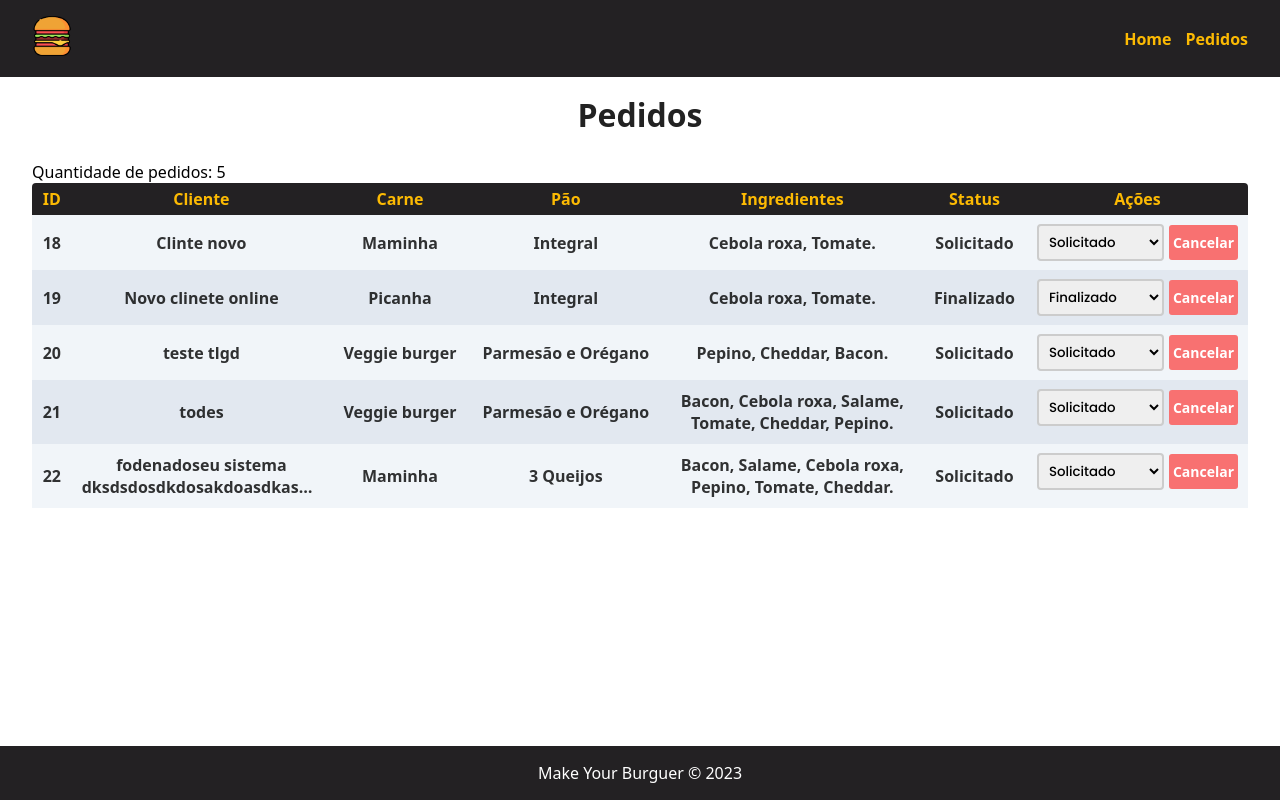
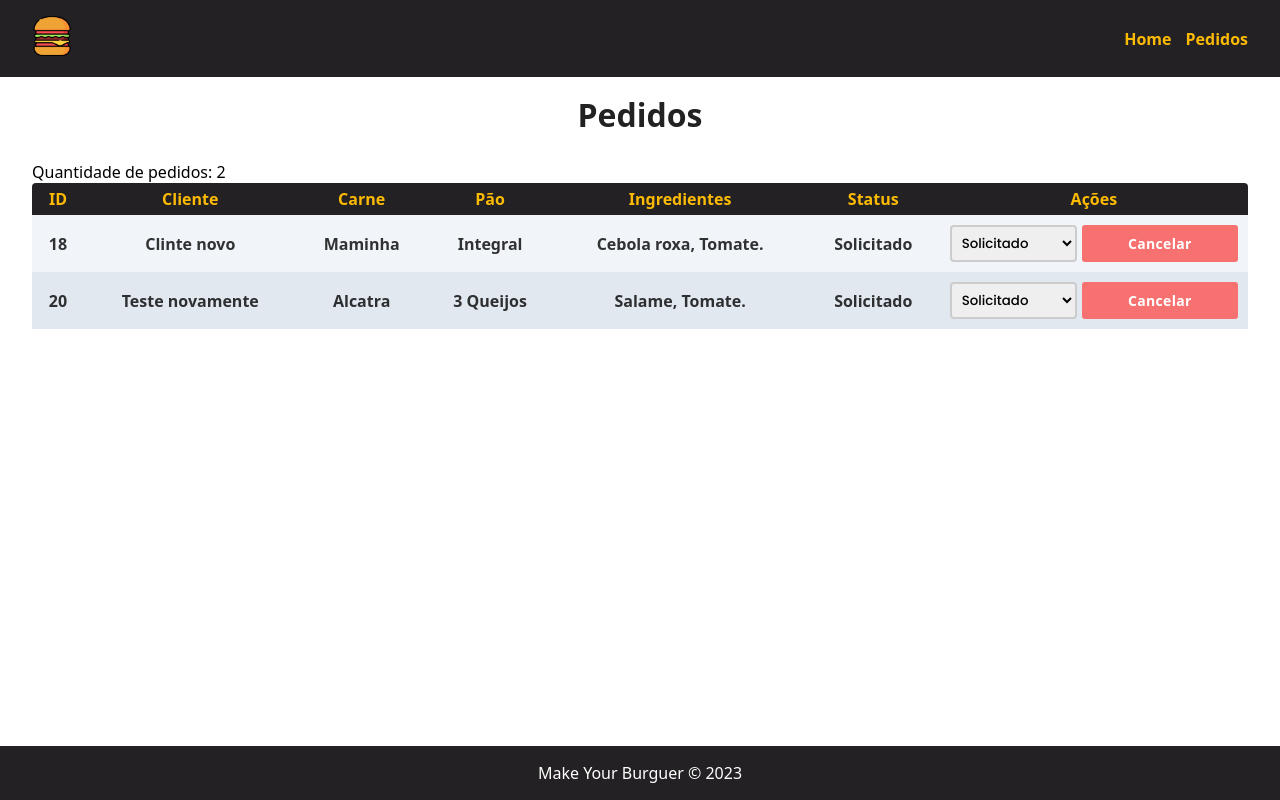
Before and after one commit to William-Romeu-Bronstrup/VueBurguer, a Vue app in the folder makeBurguerProject/: page /pedidos in a window 1280 px wide. Built offline with nearby package versions, Linux system fonts and the light colour scheme; data requests are answered from the project's data file.

Commit message:
Added delete orders feature

```diff
--- a/makeBurguerProject/db/db.json
+++ b/makeBurguerProject/db/db.json
@@ -82,41 +82,23 @@
       "nome": "Clinte novo",
       "carne": "Maminha",
       "pao": "Integral",
-      "opcionais": ["Cebola roxa", "Tomate"],
+      "opcionais": [
+        "Cebola roxa",
+        "Tomate"
+      ],
       "status": "Solicitado",
       "id": 18
     },
     {
-      "nome": "Novo clinete online",
-      "carne": "Picanha",
-      "pao": "Integral",
-      "opcionais": ["Cebola roxa", "Tomate"],
-      "status": "Finalizado",
-      "id": 19
-    },
-    {
-      "nome": "teste tlgd",
-      "carne": "Veggie burger",
-      "pao": "Parmesão e Orégano",
-      "opcionais": ["Pepino", "Cheddar", "Bacon"],
+      "nome": "Teste novamente",
+      "carne": "Alcatra",
+      "pao": "3 Queijos",
+      "opcionais": [
+        "Salame",
+        "Tomate"
+      ],
       "status": "Solicitado",
       "id": 20
-    },
-    {
-      "nome": "todes",
-      "carne": "Veggie burger",
-      "pao": "Parmesão e Orégano",
-      "opcionais": ["Bacon", "Cebola roxa", "Salame", "Tomate", "Cheddar", "Pepino"],
-      "status": "Solicitado",
-      "id": 21
-    },
-    {
-      "nome": "fodenadoseu sistema dksdsdosdkdosakdoasdkasodoakdoadkpasokdoakdopaskdopakdopskaodakspodkasdkoasdaskdopasdkoakdosakdoaskdoaskdpaskdoaskdopaskdosapkdkasodkoasdkaopdkakdoadkasdadadadsadasdad",
-      "carne": "Maminha",
-      "pao": "3 Queijos",
-      "opcionais": ["Bacon", "Salame", "Cebola roxa", "Pepino", "Tomate", "Cheddar"],
-      "status": "Solicitado",
-      "id": 22
     }
   ]
 }
--- a/makeBurguerProject/src/assets/root.css
+++ b/makeBurguerProject/src/assets/root.css
@@ -14,5 +14,6 @@
   --table-background-even: #e2e8f0;
   --table-background-odd: #f1f5f9;
   --color-error: #f87171;
+  --color-error-hover: #ef4444;
   --color-black-80: rgba(0, 0, 0, 0.8);
 }
--- a/makeBurguerProject/src/components/ButtonAction.vue
+++ b/makeBurguerProject/src/components/ButtonAction.vue
@@ -1,12 +1,13 @@
 <script>
 export default {
   name: 'ButtonAction',
-  props: ['text']
+  props: ['text'],
+  emits: ['action']
 }
 </script>
 
 <template>
-  <button type="button" class="actionButton">{{ text }}</button>
+  <button type="button" class="actionButton" @click="$emit('action')">{{ text }}</button>
 </template>
 
 <style scoped>
@@ -19,9 +20,13 @@ export default {
   font-size: 14px;
   height: 100%;
   width: 100%;
+  padding: 0px 6px;
+  letter-spacing: 0.3px;
 }
 
 .actionButton:hover {
   cursor: pointer;
+  background-color: var(--color-error-hover);
+  transition: background 200ms ease-in;
 }
 </style>
--- a/makeBurguerProject/src/components/Dashboard.vue
+++ b/makeBurguerProject/src/components/Dashboard.vue
@@ -3,6 +3,7 @@ import ButtonActionVue from './ButtonAction.vue'
 import ErrorMessageVue from './ErrorMessage.vue'
 
 // componente de confirmação
+// componente de mensagem
 
 export default {
   name: 'Dashboard',
@@ -15,7 +16,8 @@ export default {
       orders: [],
       requestOrders: 'loading',
       status: [],
-      requestStatus: 'loading'
+      requestStatus: 'loading',
+      deletedOrders: false
     }
   },
   methods: {
@@ -43,6 +45,23 @@ export default {
         this.requestStatus = 'failed'
       }
     },
+    async cancelOrder(burgerId) {
+      try {
+        const req = await fetch(`http://localhost:3000/burgers/${burgerId}`, {
+          method: 'DELETE'
+        })
+
+        if (req.status === 200) {
+          this.deletedOrders = true
+          this.getOrders()
+        } else {
+          this.deletedOrders = false
+        }
+      } catch (error) {
+        this.deletedOrders = false
+        console.log('Error inesperado:', error)
+      }
+    },
     lengthOfOrders() {
       return this?.orders.length
     },
@@ -61,7 +80,7 @@ export default {
       return correctShow
     }
   },
-  mounted() {
+  created() {
     this.getOrders()
     this.getStatus()
   }
@@ -94,6 +113,7 @@ export default {
           </td>
           <td>{{ burger.status }}</td>
           <td class="actions">
+            <div>
               <select name="" id="" class="select">
                 <option
                   v-for="sts in status"
@@ -105,7 +125,8 @@ export default {
                   {{ sts.tipo }}
                 </option>
               </select>
-            <ButtonActionVue text="Cancelar" />
+              <ButtonActionVue text="Cancelar" @action="this.cancelOrder(burger.id)" />
+            </div>
           </td>
         </tr>
       </tbody>
@@ -156,6 +177,11 @@ export default {
   text-align: center;
 }
 
+.tbody tr {
+  width: 100%;
+  background: green;
+}
+
 .tbody tr td {
   padding: 10px;
   color: var(--color-black-80);
@@ -172,7 +198,7 @@ export default {
   font-weight: 500;
   outline: none;
   padding: 6px;
-  width: fit-content;
+  width: minmax(100px, 100%);
 }
 
 .option {
@@ -181,10 +207,15 @@ export default {
 }
 
 .actions {
+  height: 55px;
+}
+
+.actions div {
   display: flex;
   align-items: center;
-  justify-content: space-between;
-  height: 55px;
+  justify-content: center;
+  width: minmax(100px, 100%);
   gap: 5px;
+  height: 100%;
 }
 </style>
--- a/makeBurguerProject/src/components/InputText.vue
+++ b/makeBurguerProject/src/components/InputText.vue
@@ -14,6 +14,7 @@ export default {
     :id="id"
     :placeholder="placeholder"
     :value="modelValue"
+    maxlength="200"
     @input="$emit('update:modelValue', $event.target.value)"
     :required="required == 'true' ? true : false"
   />
```
Lines whose indentation alone changed are shown as unchanged.
